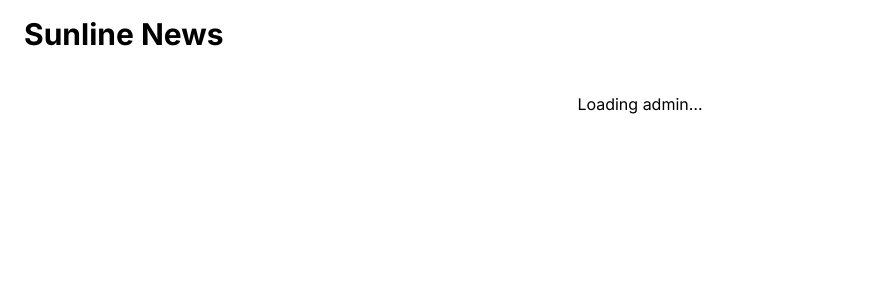
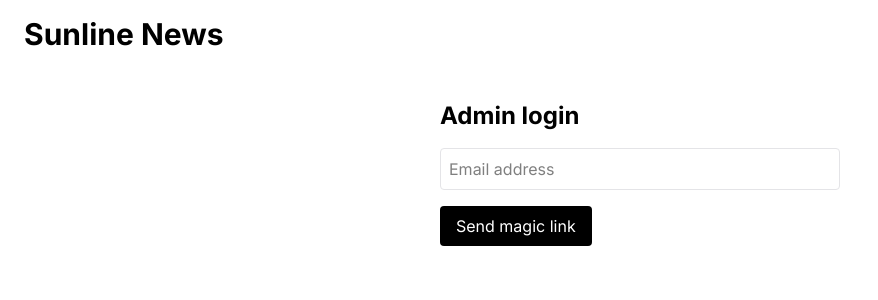
Before and after one commit to ksoe99/sunline_news, a Next.js app in the folder sunline_news/: page /login in a window 1280 px wide. Before the commit this address had no page. Shown: the top 300 px of the page, without its empty margins (0-878 px from the left). Built offline with nearby package versions, Linux system fonts and the light colour scheme.

Commit message:
Add AdminGate with session check and protected admin route

```diff
--- a/sunline_news/src/app/admin/page.tsx
+++ b/sunline_news/src/app/admin/page.tsx
@@ -1,32 +1,14 @@
 'use client';
 
-import { useEffect, useState } from 'react';
 import { useRouter } from 'next/navigation';
-import { supabase } from '@/lib/supabaseClient';
 import { Button } from '@/components/ui/button';
+import AdminGate from '@/components/AdminGate';
 
 export default function AdminDashboard() {
   const router = useRouter();
-  const [loading, setLoading] = useState(true);
-  const [authorized, setAuthorized] = useState(false);
-
-  useEffect(() => {
-    const check = async () => {
-      const { data } = await supabase.auth.getSession();
-      if (data.session?.user?.email === 'newscasteruk@gmail.com') {
-        setAuthorized(true);
-      } else {
-        router.replace('/login');
-      }
-      setLoading(false);
-    };
-    check();
-  }, [router]);
-
-  if (loading) return <div className="p-4">Checking credentials…</div>;
-  if (!authorized) return null;
 
   return (
+    <AdminGate>
       <div className="p-4 max-w-4xl mx-auto">
         <h1 className="text-3xl font-bold mb-4">Admin Dashboard</h1>
         <p className="mb-6">Welcome. Manage all Sunline network verticals below.</p>
@@ -39,5 +21,6 @@ export default function AdminDashboard() {
           <Button onClick={() => router.push('/admin/green')}>Manage Sunline Green</Button>
         </div>
       </div>
+    </AdminGate>
   );
 }
--- a/sunline_news/src/app/login/page.tsx
+++ b/sunline_news/src/app/login/page.tsx
@@ -1,35 +1,37 @@
 'use client';
 
-import { useEffect, useState } from 'react';
-import { useRouter } from 'next/navigation';
+import { useState } from 'react';
 import { supabase } from '@/lib/supabaseClient';
 
-export default function AdminPage() {
-  const router = useRouter();
-  const [user, setUser] = useState<string | null>(null);
+export default function LoginPage() {
+  const [email, setEmail] = useState('');
+  const [sent, setSent] = useState(false);
 
-  useEffect(() => {
-    supabase.auth.getSession().then(({ data: { session } }) => {
-      if (!session?.user) return router.replace('/login');
-      if (session.user.email !== 'newscasteruk@gmail.com') {
-        return router.replace('/login');
-      }
-      setUser(session.user.email);
-    });
-  }, [router]);
-
-  if (!user) return <div className="p-4 text-center">Loading admin…</div>;
+  async function handleLogin(e: React.FormEvent) {
+    e.preventDefault();
+    const { error } = await supabase.auth.signInWithOtp({ email });
+    if (!error) setSent(true);
+  }
 
   return (
-    <div className="p-4">
-      <h1 className="text-2xl font-bold">Welcome, {user}</h1>
-      <div className="mt-6 space-x-4">
-        <button onClick={() => router.push('/admin/tech')} className="btn">Tech</button>
-        <button onClick={() => router.push('/admin/sports')} className="btn">Sports</button>
-        <button onClick={() => router.push('/admin/weather')} className="btn">Weather</button>
-        <button onClick={() => router.push('/admin/business')} className="btn">Business</button>
-        <button onClick={() => router.push('/admin/featured')} className="btn">Featured</button>
-      </div>
-    </div>
+    <main className="max-w-md mx-auto p-6">
+      <h1 className="text-2xl font-bold mb-4">Admin login</h1>
+      {sent ? (
+        <p>Check your email for the magic link.</p>
+      ) : (
+        <form onSubmit={handleLogin} className="space-y-4">
+          <input
+            type="email"
+            className="w-full border p-2 rounded"
+            placeholder="Email address"
+            value={email}
+            onChange={e => setEmail(e.target.value)}
+          />
+          <button className="bg-black text-white px-4 py-2 rounded" type="submit">
+            Send magic link
+          </button>
+        </form>
+      )}
+    </main>
   );
 }
--- /dev/null
+++ b/sunline_news/src/components/AdminGate.tsx
@@ -0,0 +1,31 @@
+'use client';
+
+import { useEffect, useState } from 'react';
+import { useRouter } from 'next/navigation';
+import { supabase } from '@/lib/supabaseClient';
+
+export default function AdminGate({ children }: { children: React.ReactNode }) {
+  const router = useRouter();
+  const [authorized, setAuthorized] = useState<boolean | null>(null);
+
+  useEffect(() => {
+    (async () => {
+      const { data } = await supabase.auth.getSession();
+      const email = data.session?.user?.email;
+      if (email === 'newscasteruk@gmail.com') {
+        setAuthorized(true);
+      } else {
+        setAuthorized(false);
+        router.replace('/login');
+      }
+    })();
+  }, [router]);
+
+  if (authorized === null) {
+    return <div className="p-4 text-sm">Loading admin…</div>;
+  }
+
+  if (!authorized) return null; // we redirected
+
+  return <>{children}</>;
+}
```
Lines whose indentation alone changed are shown as unchanged.
